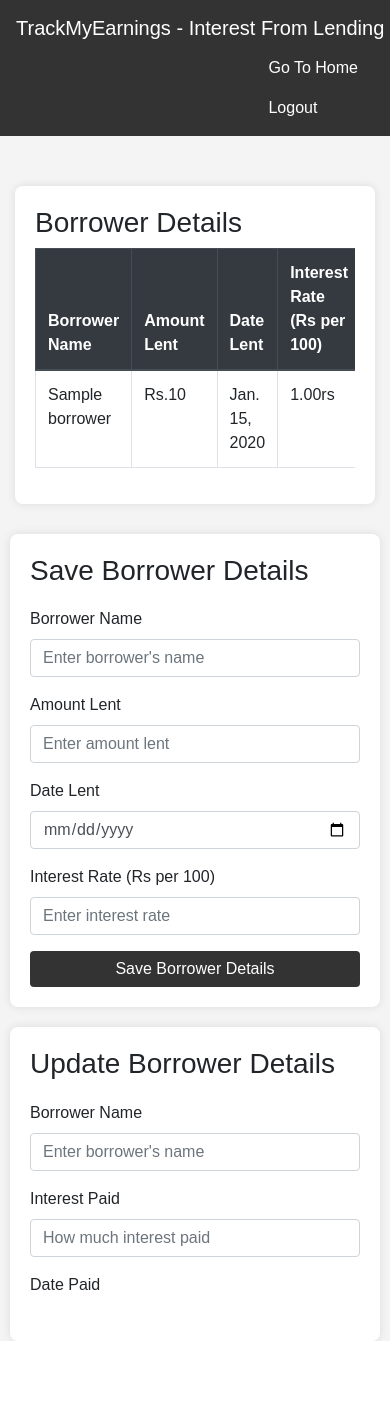
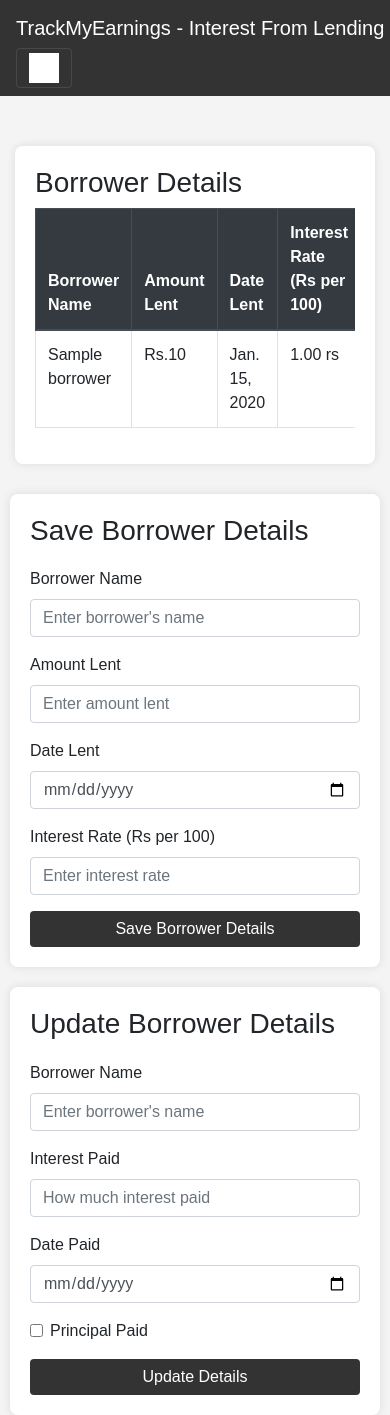
Before and after one commit to lokesh768/TrackMyEarnings---Vercel, a Django app: page /interest-from-lending-money/ in a window 390 px wide; the page is wider, and only the part inside the window is pictured. Before the commit the page ends 1341 px from the top of that part, so only its background shows below. Run offline with Django 5.2, Linux system fonts and the light colour scheme; a user stored in the database is signed in; tables that the repository leaves empty hold one stand-in row (values such as "Sample post"); some libraries are stand-ins or nearby versions.

Commit message:
all html pages added responsiveness

```diff
--- a/templates/interestfromlendingmoney.html
+++ b/templates/interestfromlendingmoney.html
@@ -15,6 +15,9 @@
         }
         .navbar-brand, .nav-link {
             color: #fff !important;
+        }
+        .navbar-toggler-icon {
+            background-color: #fff;
         }
         .container {
             margin-top: 50px;
@@ -65,12 +68,20 @@
 <body>
     <nav class="navbar navbar-expand-lg navbar-dark">
         <a class="navbar-brand" href="#">TrackMyEarnings - Interest From Lending Money</a>
-        <div class="ml-auto">
-            <!-- Check if the user is logged in -->
-            {% if request.user.is_authenticated %}
-                <a class="nav-link" href="{% url 'homepage' %}">Go To Home</a>
-                <a class="nav-link" href="{% url 'logout' %}">Logout</a>
-            {% endif %}
+        <button class="navbar-toggler" type="button" data-toggle="collapse" data-target="#navbarNav" aria-controls="navbarNav" aria-expanded="false" aria-label="Toggle navigation">
+            <span class="navbar-toggler-icon"></span>
+        </button>
+        <div class="collapse navbar-collapse" id="navbarNav">
+            <ul class="navbar-nav ml-auto">
+                {% if request.user.is_authenticated %}
+                    <li class="nav-item">
+                        <a class="nav-link" href="{% url 'homepage' %}">Go To Home</a>
+                    </li>
+                    <li class="nav-item">
+                        <a class="nav-link" href="{% url 'logout' %}">Logout</a>
+                    </li>
+                {% endif %}
+            </ul>
         </div>
     </nav>
 
@@ -95,7 +106,7 @@
                             <td>{{ borrower.borrower_name }}</td>
                             <td>Rs.{{ borrower.amount_lent }}</td>
                             <td>{{ borrower.date_lent }}</td>
-                            <td>{{ borrower.interest }}rs</td>
+                            <td>{{ borrower.interest }} rs</td>
                             <td>{{ borrower.total_amount_to_be_paid }}</td>
                         </tr>
                         {% endfor %}
@@ -158,5 +169,21 @@
                         <input type="number" class="form-control" id="interestPaid" placeholder="How much interest paid" name="interest_paid">
                     </div>
                     <div class="form-group">
-                        <label for="dateLent">Date Paid</label>
-                        <input type="date" class="form-control" id="dateLent" name
+                        <label for="datePaid">Date Paid</label>
+                        <input type="date" class="form-control" id="datePaid" name="date_paid">
+                    </div>
+                    <div class="form-group form-check">
+                        <input type="checkbox" class="form-check-input" id="principalPaid" name="principal_paid">
+                        <label class="form-check-label" for="principalPaid">Principal Paid</label>
+                    </div>
+                    <button type="submit" class="btn btn-primary btn-block" name="update-borrower-details">Update Details</button>
+                </form>
+            </div>
+        </div>
+    </div>
+
+    <script src="https://code.jquery.com/jquery-3.5.1.slim.min.js"></script>
+    <script src="https://cdn.jsdelivr.net/npm/@popperjs/core@2.9.2/dist/umd/popper.min.js"></script>
+    <script src="https://stackpath.bootstrapcdn.com/bootstrap/4.5.2/js/bootstrap.min.js"></script>
+</body>
+</html>
```
Also changed, not shown: templates/agriculture.html (+23 -9 lines), templates/business.html (+22 -9 lines), templates/homepage.html (+33 -25 lines), templates/savingexpense.html (+15 -1 lines).
